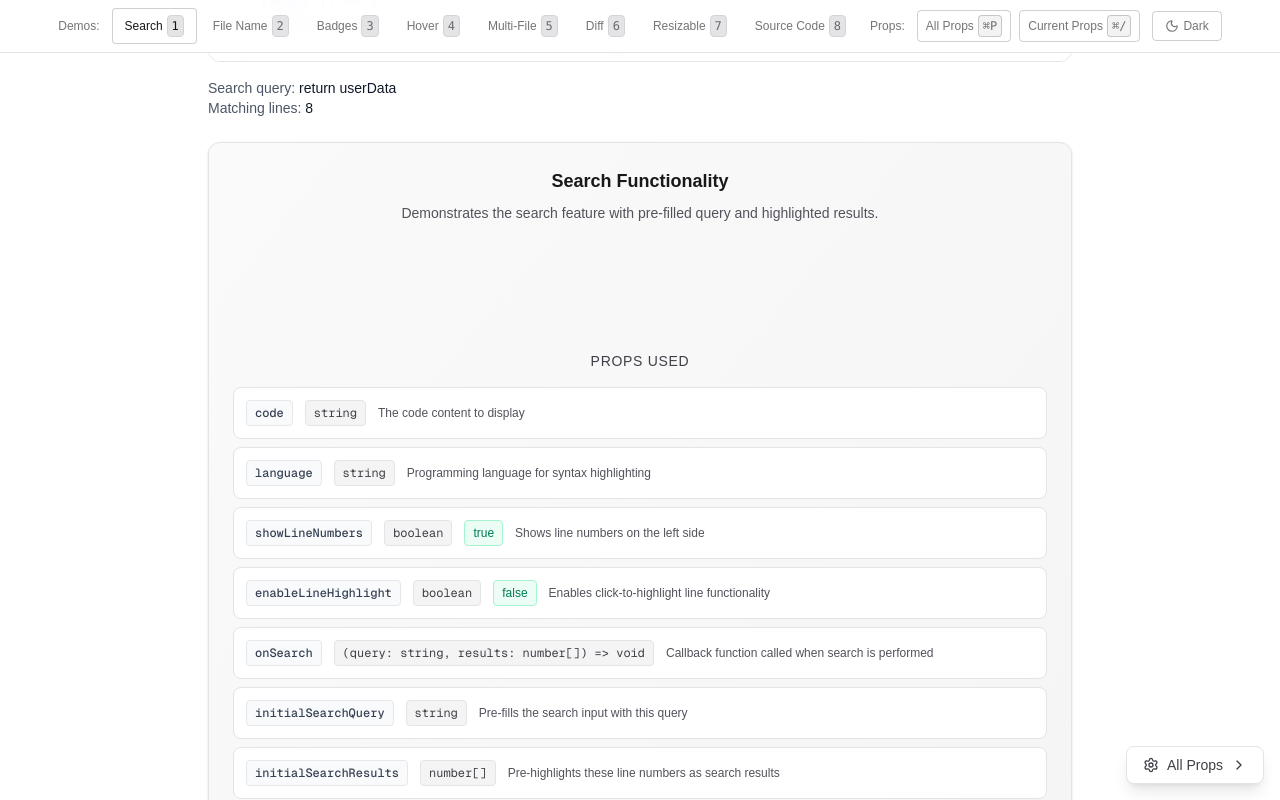
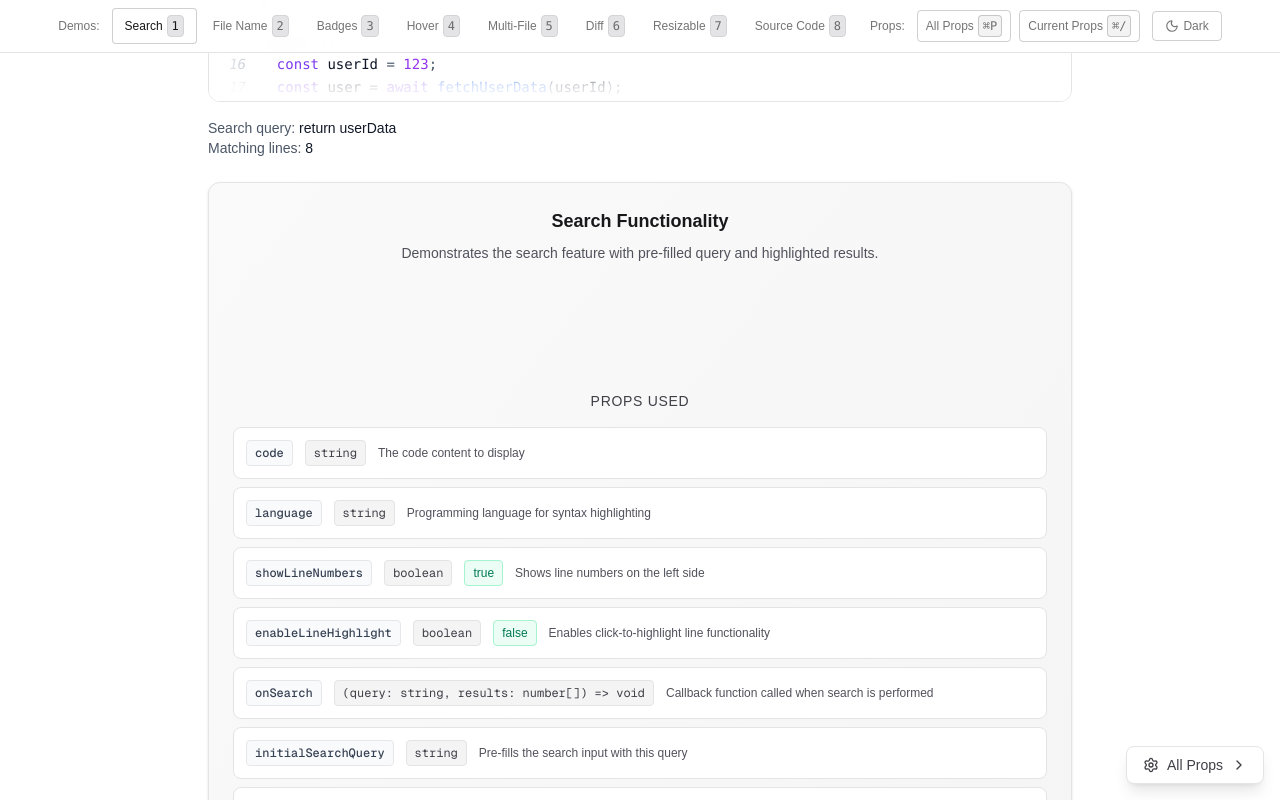
Before and after one commit to remcostoeten/react-beautiful-featurerich-codeblock, a Next.js app: page / in a window 1280 px wide. Shown: the top 800 px of the page. Built offline with nearby package versions, Linux system fonts and the light colour scheme.

Commit message:
Fix header overlap - add back pt-20
- Add pt-20 back to main content wrapper to account for fixed header
- Content now properly clears the fixed navigation bar
- Maintains clean spacing with mt-16 mb-16 on demo blocks

```diff
--- a/src/components/code-block-view.tsx
+++ b/src/components/code-block-view.tsx
@@ -347,7 +347,7 @@ export function CodeBlockView() {
       </div>
 
       {/* Main Content */}
-      <div className="h-full flex items-center justify-center">
+      <div className="pt-20 h-full flex items-center justify-center">
         <div className="w-full max-w-4xl px-4">
 
         {activeTab === "search" && (
```
